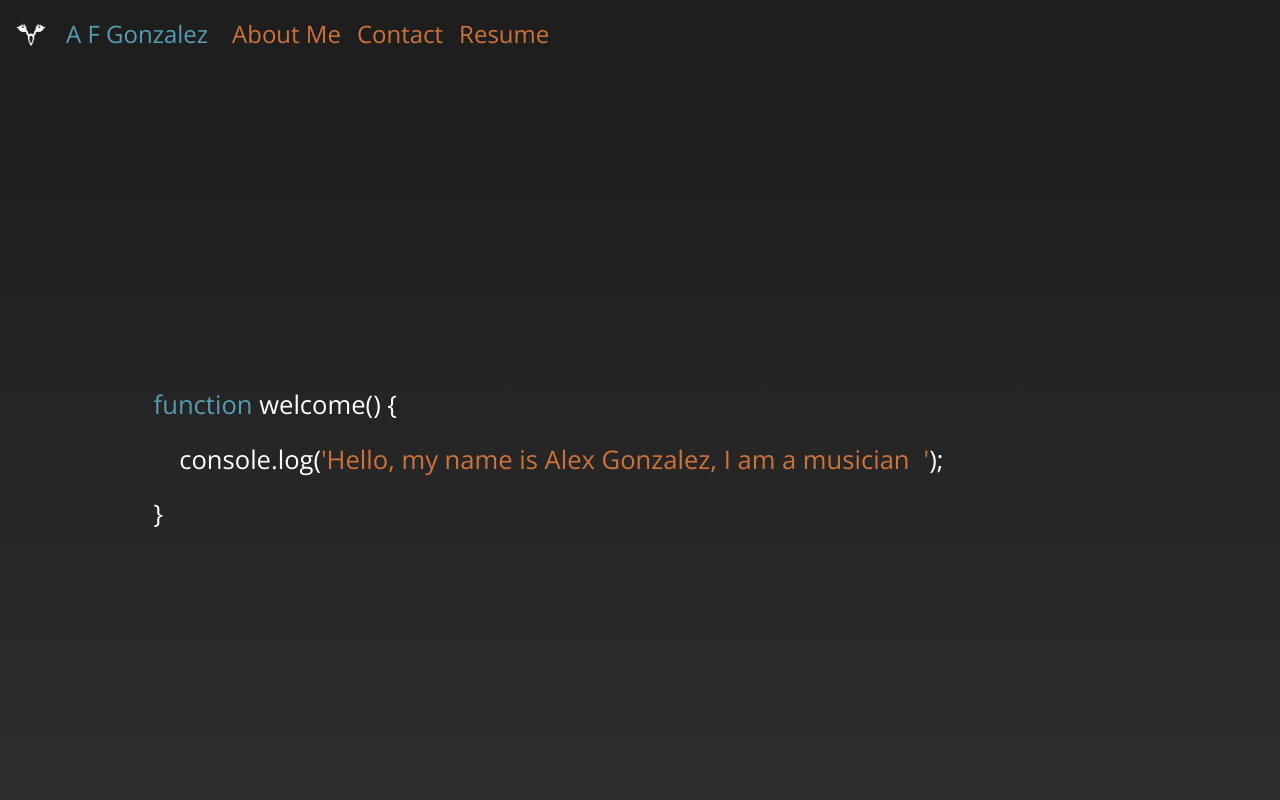
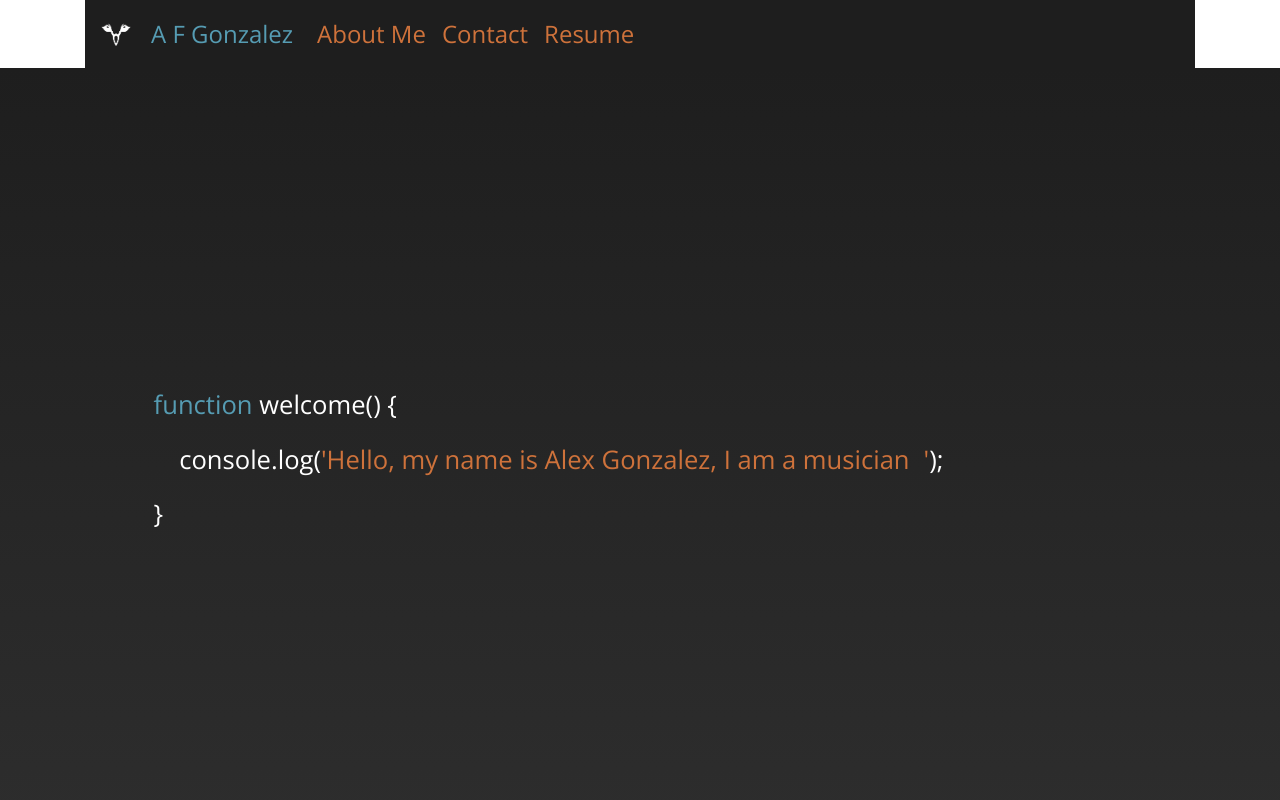
Before and after one commit to spokenbird/spokenbird-portfolio, a website: page app/index.html in a window 1280 px wide. Shown: the top 800 px of the page. Drawn offline with nearby package versions, Linux system fonts and the light colour scheme; files that its build step writes are made by us from their sources.

Commit message:
Update index.html
Centered navbar.

```diff
--- a/app/index.html
+++ b/app/index.html
@@ -24,6 +24,7 @@
 </head>
 
 <body>
+  <div class="container">
     <nav class="navbar navbar-expand-lg">
       <a class="navbar-brand" href="#"><img src="assets/barn-owl-icon.png" width="30px" height="30px"
           class="d-inline-block align-top">A F Gonzalez</a>
@@ -46,6 +47,7 @@
         </ul>
       </div>
     </nav>
+  </div>
   <div class="jumbotron">
     <div class="jumbo-p">
       <p><span class="function">function</span> welcome() {</p>
@@ -74,13 +76,16 @@
         <p>Want to get in touch? You can reach me on:</p>
         <ul>
           <li>
-            <a href="https://github.com/spokenbird" target="_blank"><img src="assets/github-brands.svg" alt="github-icon" width="60px" height="60px"></a>
+            <a href="https://github.com/spokenbird" target="_blank"><img src="assets/github-brands.svg"
+                alt="github-icon" width="60px" height="60px"></a>
           </li>
           <li>
-            <a href="https://soundcloud.com/spokenbird" target="_blank"><img src="assets/soundcloud-brands.svg" alt="soundcloud-icon" width="60px" height="60px"></a>
+            <a href="https://soundcloud.com/spokenbird" target="_blank"><img src="assets/soundcloud-brands.svg"
+                alt="soundcloud-icon" width="60px" height="60px"></a>
           </li>
           <li>
-            <a href="https://twitter.com/spokenbird" target="_blank"><img src="assets/twitter-brands.svg" alt="twitter-icon" width="60px" height="60px"></a>
+            <a href="https://twitter.com/spokenbird" target="_blank"><img src="assets/twitter-brands.svg"
+                alt="twitter-icon" width="60px" height="60px"></a>
           </li>
         </ul>
       </div>
```
Lines whose indentation alone changed are shown as unchanged.
